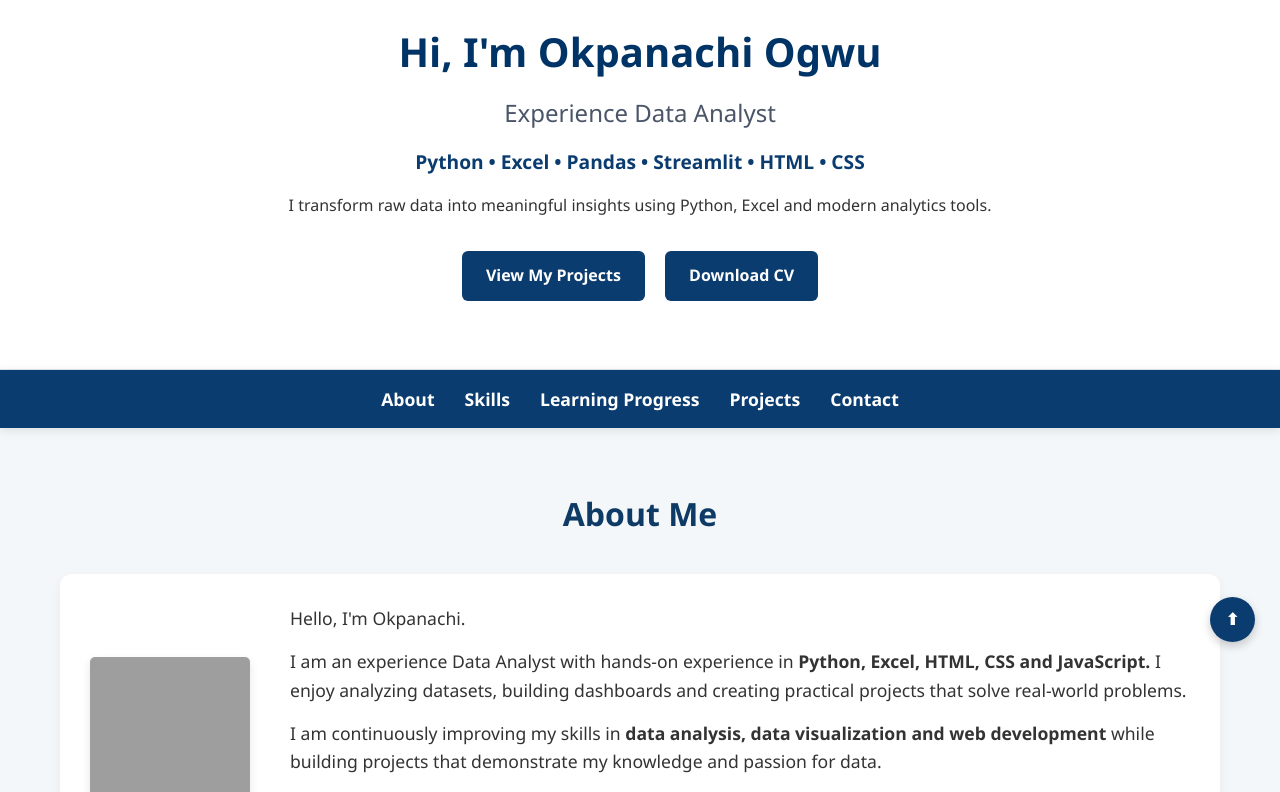
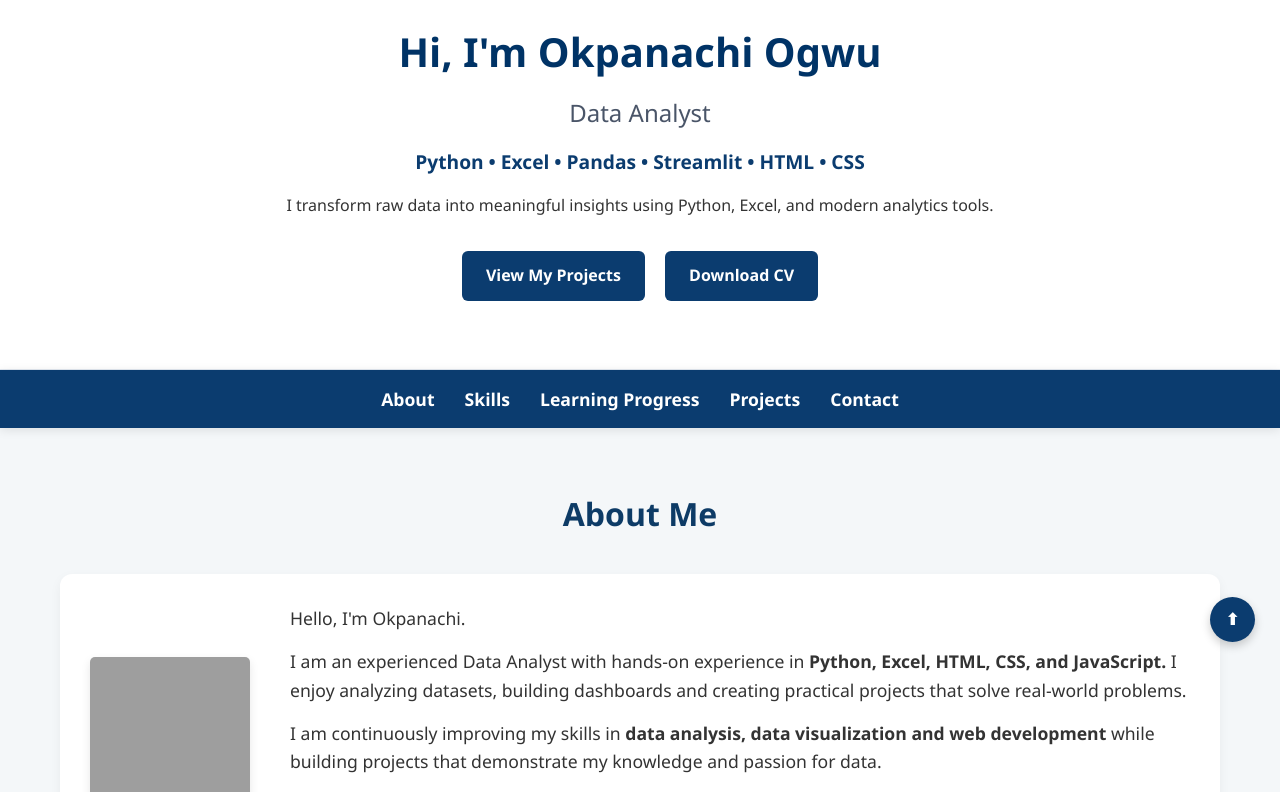
Before and after one commit to Onazi4real/my-portfolio, a plain HTML site: page index.html in a window 1280 px wide. Shown: the part 133-925 px from the top of the page. Drawn offline with Linux system fonts and the light colour scheme; grey boxes are pictures that could not be loaded.

Commit message:
Update index.html

```diff
--- a/index.html
+++ b/index.html
@@ -14,9 +14,9 @@
     <img src="images/logo.png" alt="Logo" class="site-logo" style="max-height: 70px; margin-bottom: 15px;">
 
     <h1>Hi, I'm Okpanachi Ogwu</h1>
-    <h2>Experience Data Analyst</h2>
+    <h2>Data Analyst</h2>
     <p class="hero-text">Python • Excel • Pandas • Streamlit • HTML • CSS</p>
-    <p>I transform raw data into meaningful insights using Python, Excel and modern analytics tools.</p>
+    <p>I transform raw data into meaningful insights using Python, Excel, and modern analytics tools.</p>
     <div class="header-buttons">
         <a href="#projects" class="project-btn">View My Projects</a>
         <a href="Okpanachi_Ogwu_CV.pdf" download class="project-btn">Download CV</a>
@@ -38,7 +38,7 @@
             <img src="images/okpanachi.png" alt="Okpanachi Profile Picture" width="160" height="150" class="profile-pic">
             <div class="about-text">
                 <p>Hello, I'm Okpanachi.</p>
-                <p>I am an experience Data Analyst with hands-on experience in <strong>Python, Excel, HTML, CSS and JavaScript.</strong> I enjoy analyzing datasets, building dashboards and creating practical projects that solve real-world problems.</p>
+                <p>I am an experienced Data Analyst with hands-on experience in <strong>Python, Excel, HTML, CSS, and JavaScript.</strong> I enjoy analyzing datasets, building dashboards and creating practical projects that solve real-world problems.</p>
                 <p>I am continuously improving my skills in <strong>data analysis, data visualization and web development</strong> while building projects that demonstrate my knowledge and passion for data.</p>
                 <div class="about-buttons">
                     <a href="https://github.com/Onazi4real" target="_blank" class="project-btn">Explore My GitHub Repositories</a>
```
